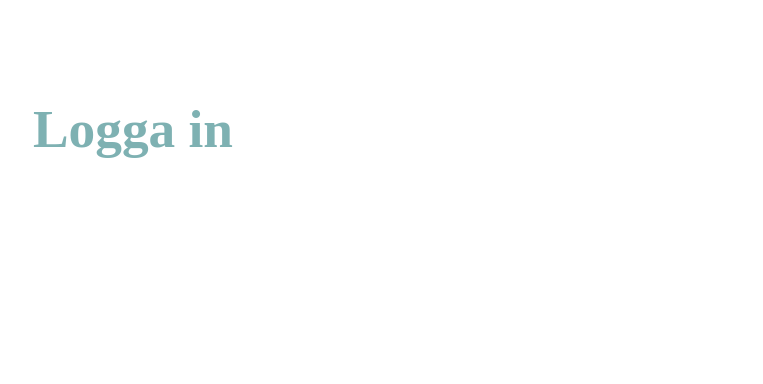
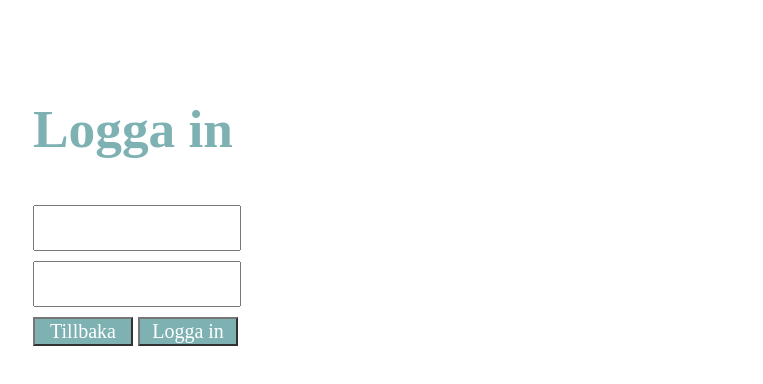
Before and after one commit to laijnaloo/FlyingDutchman, a plain HTML site: page LoginPage.html in a window 1280 px wide. Shown: the part 46-430 px from the top of the page, without its empty margins (517-1280 px from the left). Drawn offline with Linux system fonts and the light colour scheme.

Commit message:
fortsättning på login page

```diff
--- a/LoginPage.html
+++ b/LoginPage.html
@@ -5,6 +5,7 @@
     <title>Login page</title>
     <meta charset="UTF-8">
     <link rel="stylesheet" type="text/css" href="loginstyle.css">
+    <script src="scripts/login.js"></script>
 </head>
 
 <body>
@@ -17,8 +18,22 @@
 </header>
 
 <main>
-    <div id="loginbox">
-        <h2>Logga in</h2>
+    <div class="container" id="loginbox">
+        <h2>Logga in </h2>
+        <input type="email" id="loginOption" name="user"  class="email" />
+        <br>
+        <input type="password" id="loginOption" name="pwd"      "class="pwd" />
+
+        <center>
+        <form action="FirstPage.html">
+            <input type="submit" value="Tillbaka" id="choice"/>
+        </form>
+
+        <form action="">
+            <input type="submit" value="Logga in" id="choice"/>
+        </form>
+    </center>
+
     </div>
 
 </main>
--- a/loginstyle.css
+++ b/loginstyle.css
@@ -59,4 +59,24 @@ header{
     position: absolute;
     top:100px;
     left:550px;
+    width:500px;
 }
+
+#loginOption{
+    width: 200px;
+    height: 40px;
+    margin-bottom: 10px;
+    font-size: 30px;
+
+}
+
+#choice{
+    font-family: "Times New Roman";
+    font-size: 20px;
+    color:white;
+    background-color: cadetblue;
+    opacity: 0.8;
+    float:left;
+    margin-right:5px;
+    width:100px;
+    }
--- /dev/null
+++ b/scripts/login.js
@@ -0,0 +1,15 @@
+// Function taken from: https://codepen.io/g13nn/pen/LhClg
+function field_focus(field,email) {
+    if(field.value == email)
+    {
+        field.value='';
+    }
+}
+// Function taken from: https://codepen.io/g13nn/pen/LhClg
+
+function field_blur(field,email){
+    if(field.value == '')
+    {
+        field.value = email;
+    }
+}
```
Also changed, not shown: FirstPage.html (+1 -1 lines).
